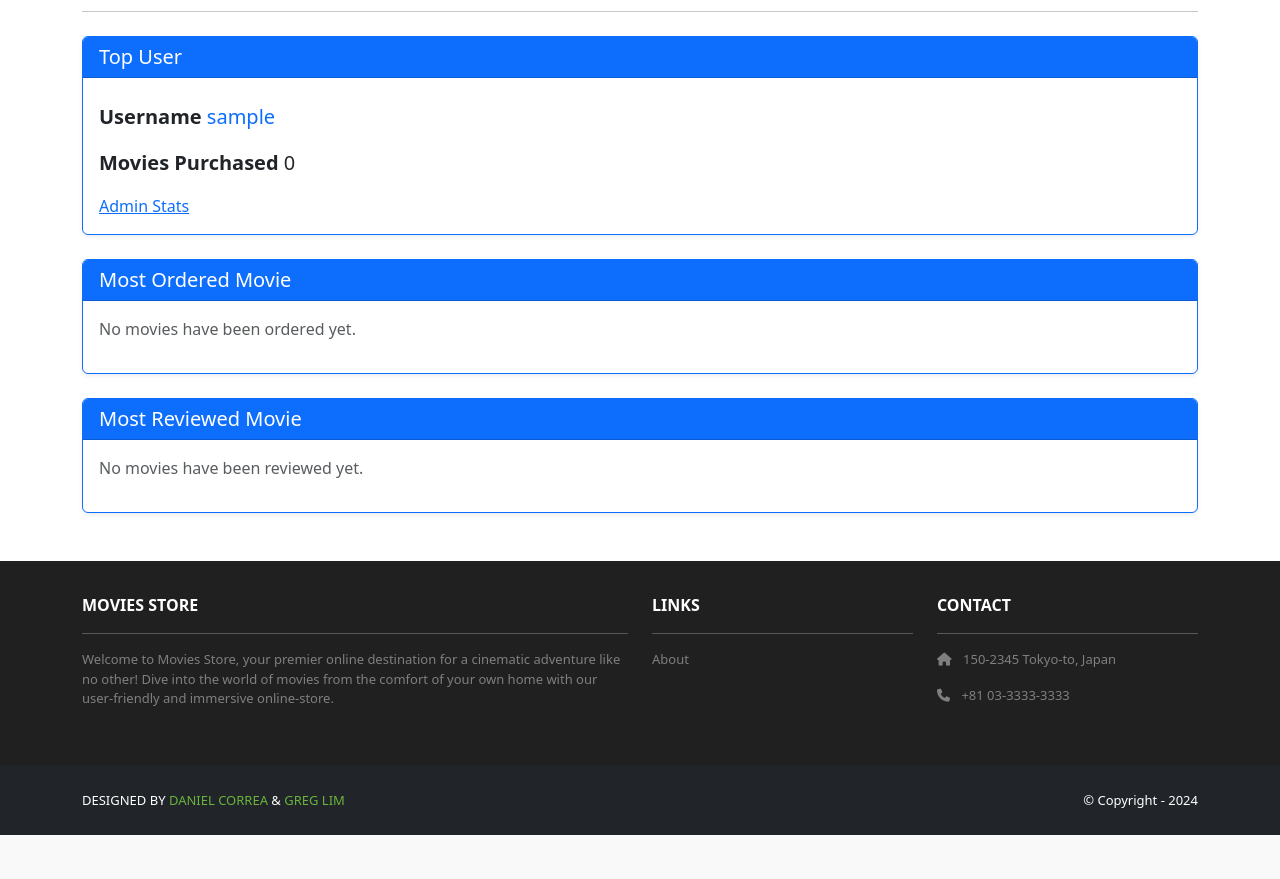
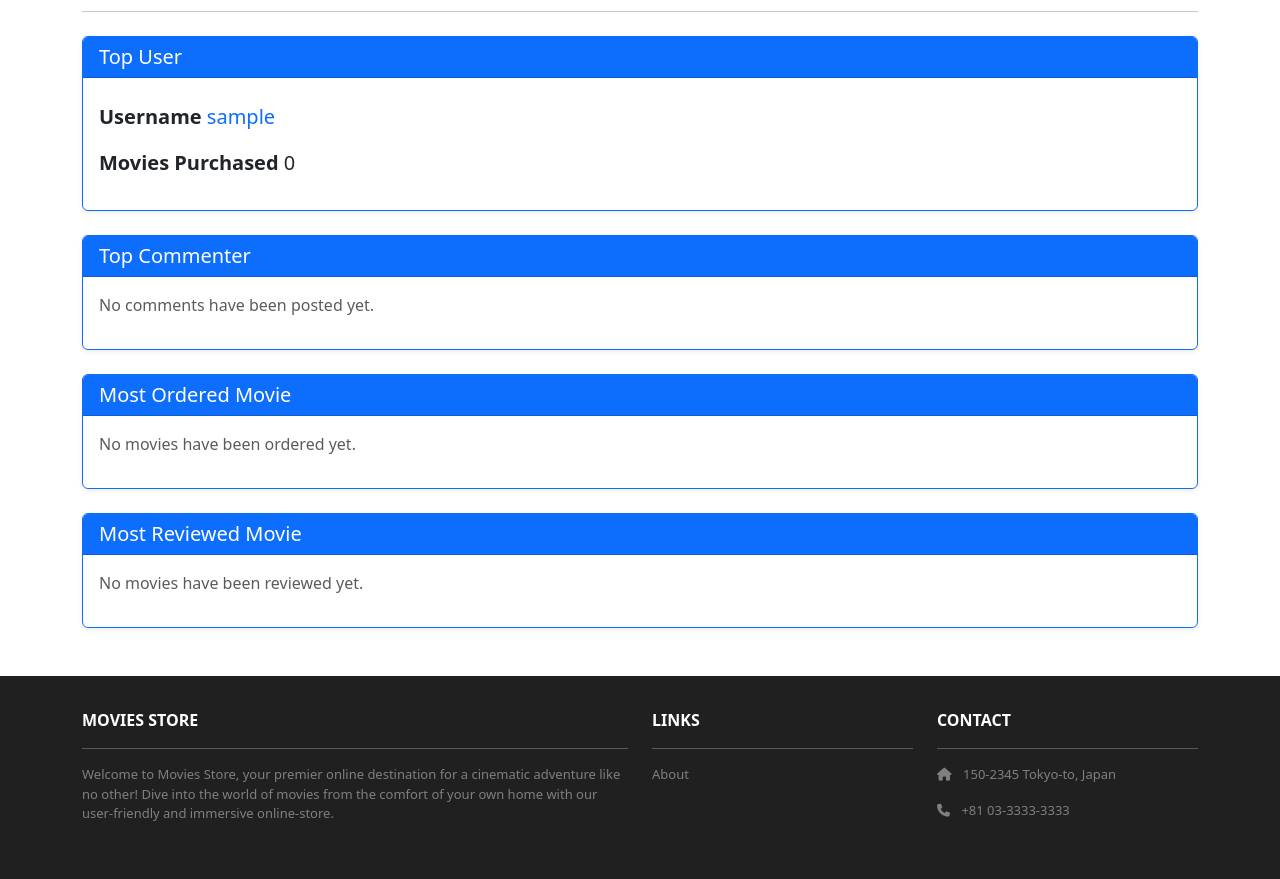
Before and after one commit to today258/moviesstore, a Django app: page /accounts/admin-dashboard/ in a window 1280 px wide. Shown: the part 173-1052 px from the top of the page. Before the commit the page ends 1008 px from the top, so only its background shows below. Run offline with Django 5.2, Linux system fonts and the light colour scheme; the visitor is signed in with stand-in values (Sample User, id 1); data comes from the database, SQL or seed files in the repository; data that the repository does not hold is empty; parts of the project's set-up code (start-up, migrations or seed data) failed here and were passed over; some libraries are stand-ins or nearby versions.

Commit message:
fixed some aesthetic issues with the admin dashboard

```diff
--- a/accounts/templates/accounts/admin_dashboard.html
+++ b/accounts/templates/accounts/admin_dashboard.html
@@ -16,8 +16,18 @@
             {% else %}
                 <p class="text-muted">No purchases have been made yet.</p>
             {% endif %}
-            {% if request.user.is_staff %}
-            <a href="{% url 'admin_stats' %}">Admin Stats</a>
+        </div>
+    </div>
+    <div class="card mt-4 shadow-sm border-primary">
+        <div class="card-header bg-primary text-white">
+            <h5 class="mb-0">Top Commenter</h5>
+        </div>
+        <div class="card-body">
+            {% if top_commenter %}
+                <p class="fs-5 mt-2"><strong>User: </strong> <span class="text-primary">{{ top_commenter.username }}</span></p>
+                <p class="fs-5"><strong>Comments Posted: </strong> {{ top_commenter.comment_count }}</p>
+            {% else %}
+                <p class="text-muted">No comments have been posted yet.</p>
             {% endif %}
         </div>
     </div>
--- a/accounts/views.py
+++ b/accounts/views.py
@@ -8,8 +8,7 @@ from django.contrib.auth.decorators import login_required
 from django.contrib.auth.models import User
 from django.contrib.admin.views.decorators import staff_member_required
 from django.db.models import Sum, Count
-from movies.models import Movie, Count
-from movies.models import Review
+from movies.models import Movie, Review
 
 @staff_member_required  # Only admins can access this
 def admin_stats(request):
```
Also changed, not shown: accounts/templates/admin_stats.html (deleted, +0 -15 lines).
